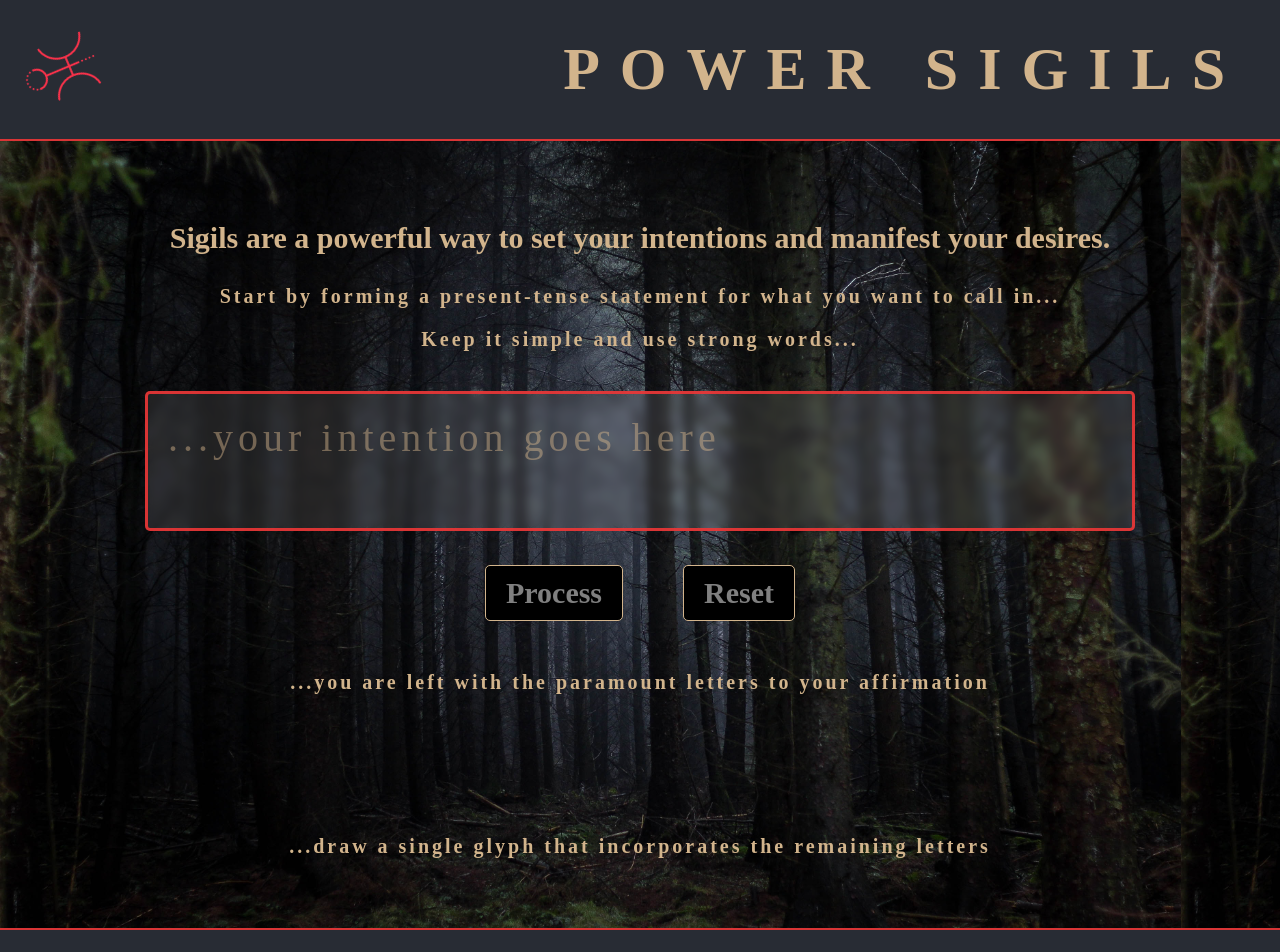
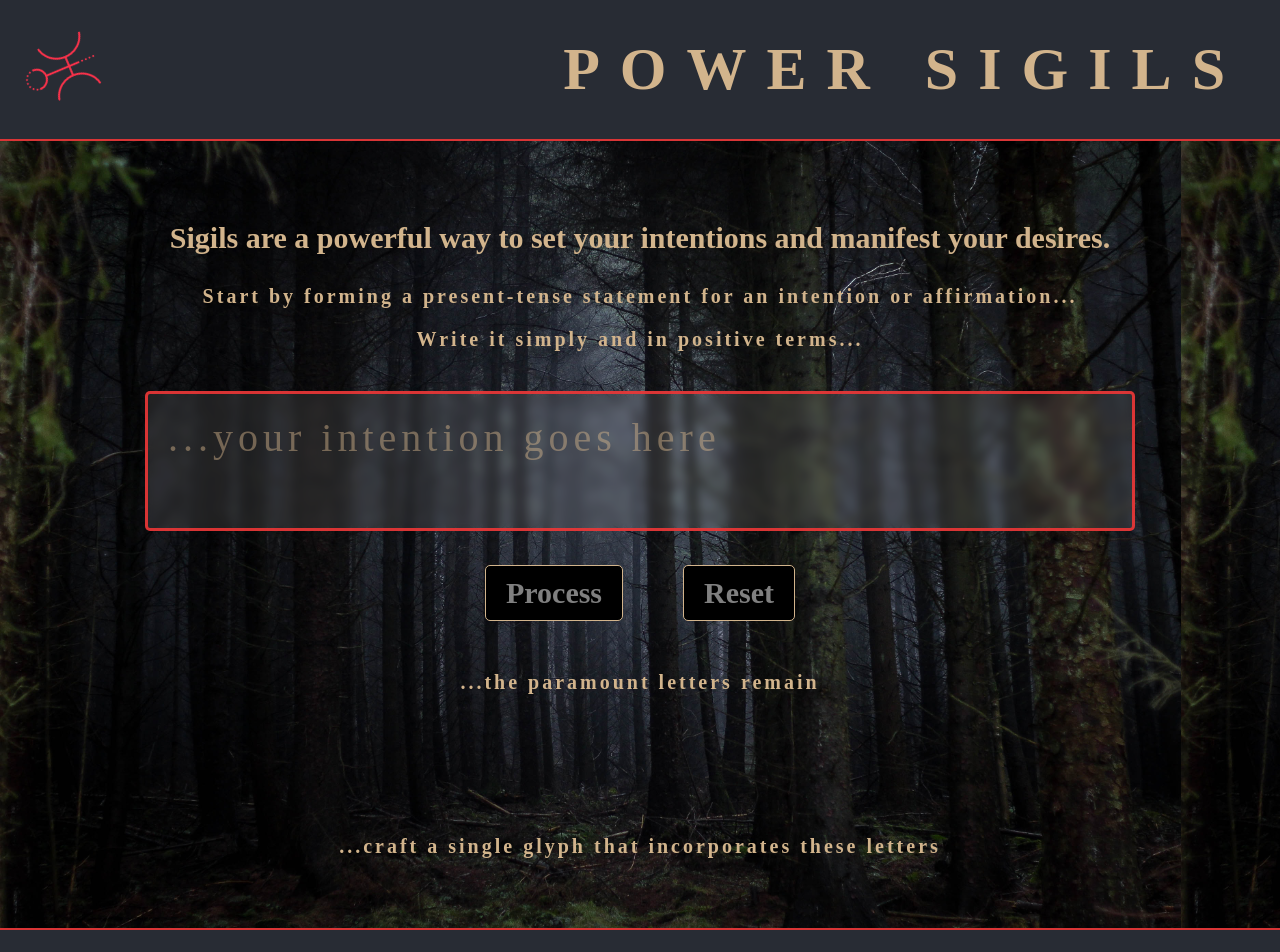
Before and after one commit to inee-ader/power-sigils, a React (Create React App) app: page / in a window 1280 px wide. Shown: the top 952 px of the page. Built offline with nearby package versions, Linux system fonts and the light colour scheme; a web font is replaced by a local one.

Commit message:
minor wording adjustments

```diff
--- a/src/Main.js
+++ b/src/Main.js
@@ -45,8 +45,8 @@ class Main extends Component {
         return (
             <div className='main'>
                 <h3 className='main__h'>Sigils are a powerful way to set your intentions and manifest your desires.</h3>
-                <p className='main__p'>Start by forming a present-tense statement for what you want to call in...</p>
-                <p className='main__p'>Keep it simple and use strong words...</p>
+                <p className='main__p'>Start by forming a present-tense statement for an intention or affirmation...</p>
+                <p className='main__p'>Write it simply and in positive terms...</p>
                 <br></br>
 
                 <textarea
@@ -66,12 +66,12 @@ class Main extends Component {
                     onClick={() => this.startOverHandler()}
                 >Reset</button>
 
-                <p className='main__p'>...you are left with the paramount letters to your affirmation</p>
+                <p className='main__p'>...the paramount letters remain</p>
                 <h2 className='main__letters'>
                     {this.state.output}
                     <br></br>
                 </h2>
-                <p className='main__p'>...draw a single glyph that incorporates the remaining letters</p>
+                <p className='main__p'>...craft a single glyph that incorporates these letters</p>
             </div>
         );
     }
```
